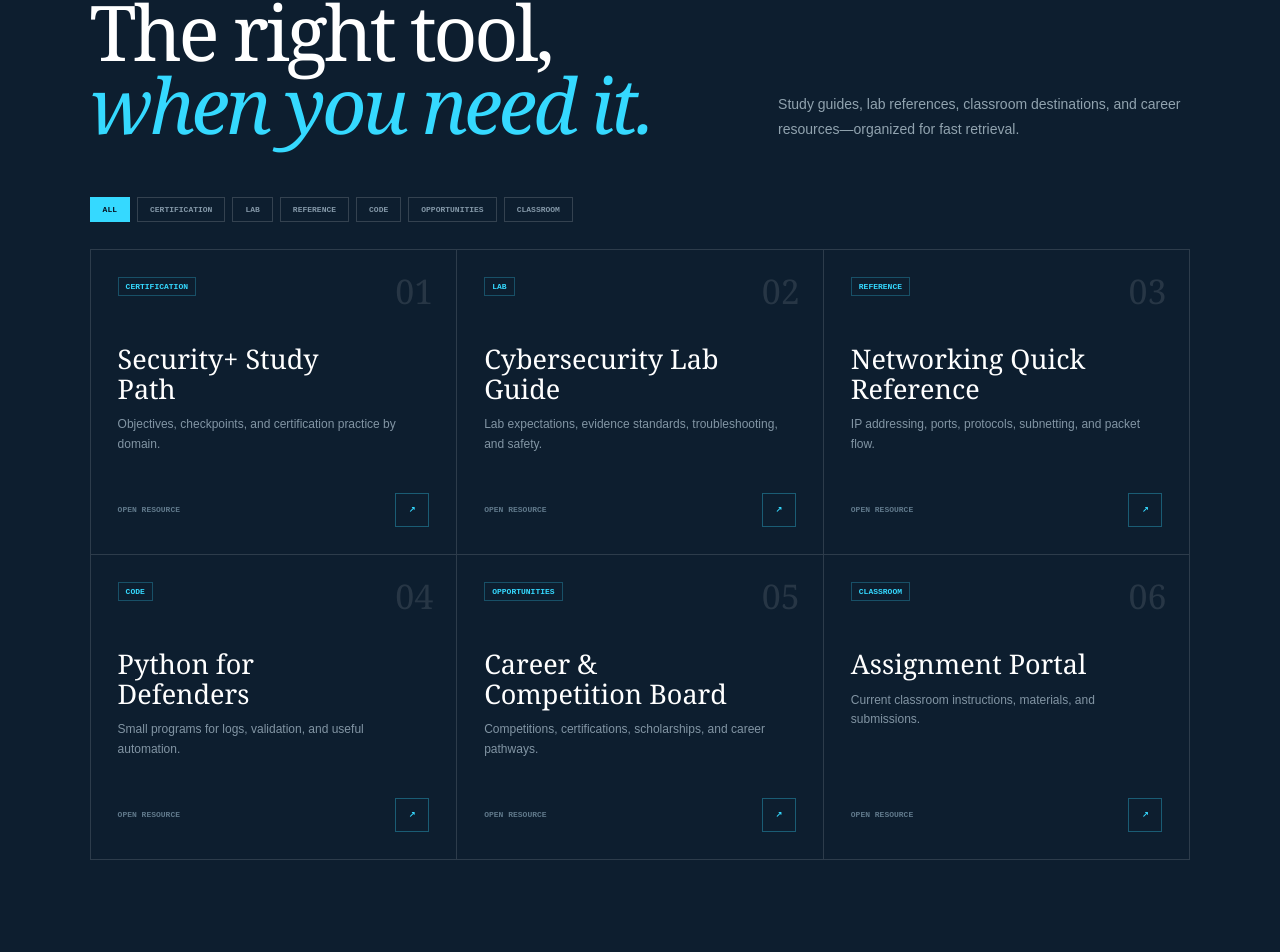
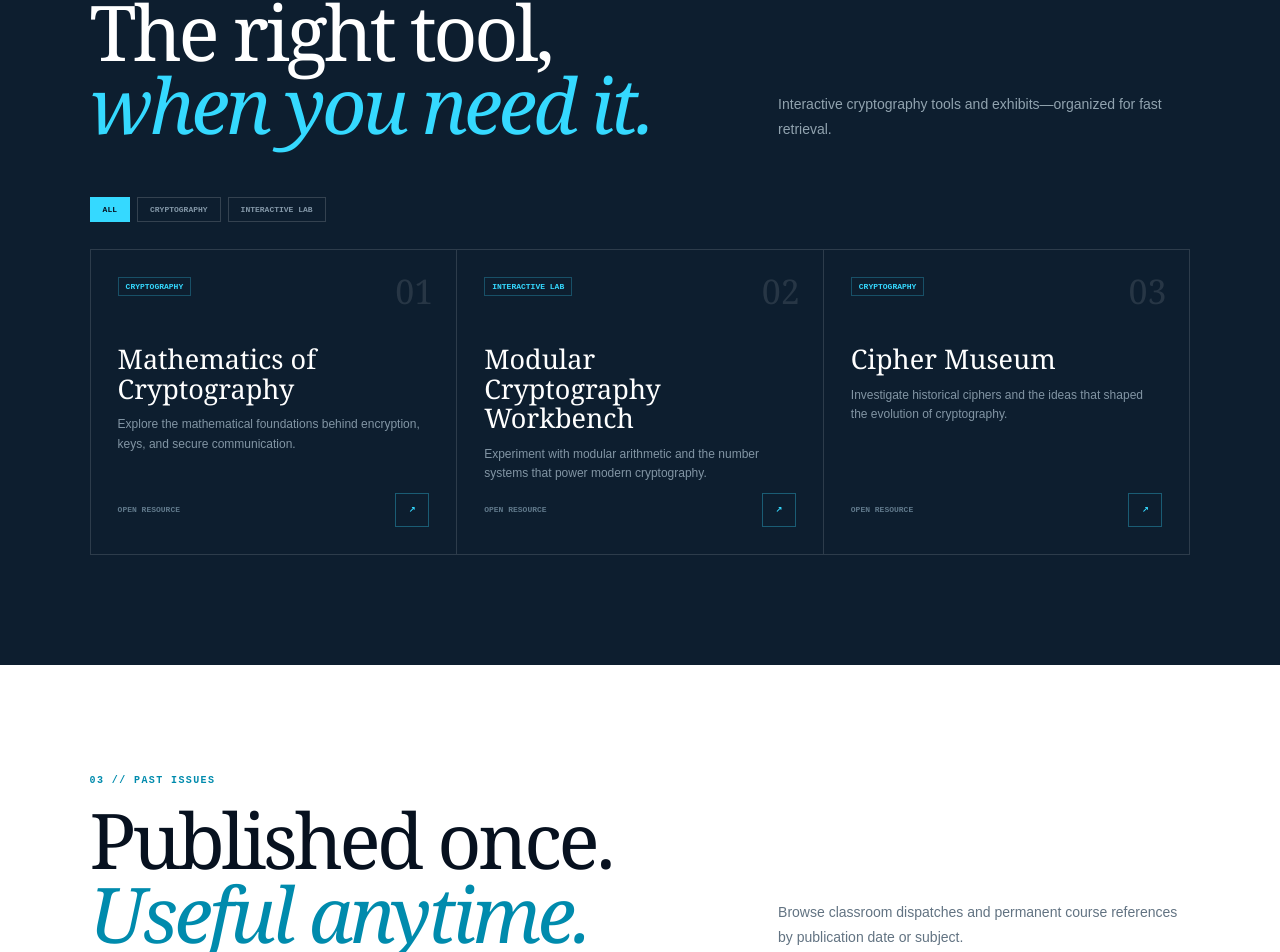
Before and after one commit to Timothy815/cybersecurity101, a Next.js app: page / in a window 1280 px wide. Shown: the part 1957-2909 px from the top of the page. Built offline with nearby package versions, Linux system fonts and the light colour scheme.

Commit message:
Link classroom cryptography resources

```diff
--- a/app/page.tsx
+++ b/app/page.tsx
@@ -6,12 +6,9 @@ import { articles, latestArticles, permanentArticles } from "./lib/articles";
 const currentDispatchPath = "/dispatch/the-human-side-of-cybersecurity";
 
 const resources = [
-  ["Security+ Study Path", "Objectives, checkpoints, and certification practice by domain.", "Certification"],
-  ["Cybersecurity Lab Guide", "Lab expectations, evidence standards, troubleshooting, and safety.", "Lab"],
-  ["Networking Quick Reference", "IP addressing, ports, protocols, subnetting, and packet flow.", "Reference"],
-  ["Python for Defenders", "Small programs for logs, validation, and useful automation.", "Code"],
-  ["Career & Competition Board", "Competitions, certifications, scholarships, and career pathways.", "Opportunities"],
-  ["Assignment Portal", "Current classroom instructions, materials, and submissions.", "Classroom"],
+  ["Mathematics of Cryptography", "Explore the mathematical foundations behind encryption, keys, and secure communication.", "Cryptography", "https://timothy815.github.io/Mathematics_of_Cryptography/index.html"],
+  ["Modular Cryptography Workbench", "Experiment with modular arithmetic and the number systems that power modern cryptography.", "Interactive Lab", "https://timothy815.github.io/Modular_crypto_worksbench/"],
+  ["Cipher Museum", "Investigate historical ciphers and the ideas that shaped the evolution of cryptography.", "Cryptography", "https://timothy815.github.io/cipher-museum/#/"],
 ];
 const terms = [
   ["Attack surface", "Every point where an unauthorized user could try to enter, affect, or extract data from a system.", "Risk"],
@@ -35,7 +32,7 @@ export default function Home(){
   const shownTerms=terms.filter(t=>t.join(" ").toLowerCase().includes(wordQuery.toLowerCase()));
   const results=useMemo(()=>{
     const q=query.trim().toLowerCase(); if(!q)return [];
-    return [...articles.map(article=>[article.kind,article.title,article.subtitle,article.href]),...resources.map(r=>["Resource",r[0],r[1],"#resources"]),...terms.map(t=>["Word wall",t[0],t[1],"#word-wall"])].filter(r=>r.join(" ").toLowerCase().includes(q)).slice(0,6);
+    return [...articles.map(article=>[article.kind,article.title,article.subtitle,article.href]),...resources.map(r=>["Resource",r[0],r[1],r[3]]),...terms.map(t=>["Word wall",t[0],t[1],"#word-wall"])].filter(r=>r.join(" ").toLowerCase().includes(q)).slice(0,6);
   },[query]);
   return <main id="top">
     <header><a className="brand" href="#top"><Logo/><span><strong>CYBER / CLASSROOM</strong><small>Student operations hub</small></span></a><nav aria-label="Primary navigation"><a href="#dispatch">Dispatch</a><a href="#resources">Resources</a><a href="#articles">Articles</a><a href="#word-wall">Word wall</a></nav><a className="portal" href="https://classroom.google.com/h/tv" target="_blank" rel="noreferrer">Class portal ↗</a></header>
@@ -50,7 +47,7 @@ export default function Home(){
       <article className="dispatch-main"><div className="meta"><span>Latest edition</span><span>August 2026</span><span>9 min read</span></div><h3>The Human Side of Cybersecurity</h3><p>Many successful intrusions begin with a message, a phone call, or a person who appears to belong. This dispatch examines how attackers shape trust—and how slowing down, verifying, and reporting can break their control.</p><div className="steps"><div><b>01</b><p><strong>Pause</strong>Notice urgency, fear, authority, and other pressure.</p></div><div><b>02</b><p><strong>Verify</strong>Confirm unusual requests through a separate trusted channel.</p></div><div><b>03</b><p><strong>Report</strong>Give defenders the evidence they need to see the larger pattern.</p></div></div><Link className="dark-button" href={currentDispatchPath}>Read full dispatch →</Link></article>
       <aside className="radar"><p className="label">On the radar</p><div className="latest-links">{latestArticles.map((article,index)=><Link href={article.href} key={article.slug}><span>{String(index+1).padStart(2,"0")}</span><p><strong>{article.title}</strong><small>{article.subject}{" // "}{article.publishedLabel}</small></p></Link>)}</div><div className="radar-links"><small>Permanent references</small>{permanentArticles.map(article=><Link href={article.href} key={article.slug}>{article.title}<span aria-hidden="true">→</span></Link>)}</div><Link href="/articles">Browse all past issues →</Link></aside>
     </div></section>
-    <section className="section resources" id="resources"><div className="section-head light"><div><p className="label">02 // Resource vault</p><h2>The right tool,<br/><em>when you need it.</em></h2></div><p>Study guides, lab references, classroom destinations, and career resources—organized for fast retrieval.</p></div><div className="filters" aria-label="Filter resources">{tags.map(tag=><button key={tag} className={filter===tag?"active":""} aria-pressed={filter===tag} onClick={()=>setFilter(tag)}>{tag}</button>)}</div><div className="resource-grid">{shownResources.map((r,i)=><article key={r[0]}><span className="number">{String(i+1).padStart(2,"0")}</span><small>{r[2]}</small><h3>{r[0]}</h3><p>{r[1]}</p><div><span>Open resource</span><button aria-label={`Open ${r[0]}`}>↗</button></div></article>)}</div></section>
+    <section className="section resources" id="resources"><div className="section-head light"><div><p className="label">02 // Resource vault</p><h2>The right tool,<br/><em>when you need it.</em></h2></div><p>Interactive cryptography tools and exhibits—organized for fast retrieval.</p></div><div className="filters" aria-label="Filter resources">{tags.map(tag=><button key={tag} className={filter===tag?"active":""} aria-pressed={filter===tag} onClick={()=>setFilter(tag)}>{tag}</button>)}</div><div className="resource-grid">{shownResources.map((r,i)=><article key={r[0]}><span className="number">{String(i+1).padStart(2,"0")}</span><small>{r[2]}</small><h3>{r[0]}</h3><p>{r[1]}</p><div><a className="resource-link" href={r[3]} target="_blank" rel="noreferrer"><span>Open resource</span><b aria-hidden="true">↗</b></a></div></article>)}</div></section>
     <section className="section readings" id="articles"><div className="section-head"><div><p className="label">03 // Past issues</p><h2>Published once.<br/><em>Useful anytime.</em></h2></div><p>Browse classroom dispatches and permanent course references by publication date or subject.</p></div><div className="reading-list">{articles.map((article,i)=><article key={article.slug}><span className="reading-no">0{i+1}</span><div><small>{article.subject}{" // "}{article.publishedLabel}</small><h3>{article.title}</h3><p>{article.subtitle}</p></div><Link href={article.href}>Read article →</Link></article>)}</div><Link className="archive-cta dark-button" href="/articles">Browse the full archive →</Link></section>
     <section className="section glossary" id="word-wall"><div className="glossary-intro"><p className="label">04 // Digital word wall</p><h2>Build your<br/><em>cyber vocabulary.</em></h2><p>Precise language leads to precise thinking. Search the terms we use in class and connect each one to its larger domain.</p><label className="word-search"><span className="sr-only">Search word wall</span><input type="search" placeholder="Search a term or domain…" value={wordQuery} onChange={e=>setWordQuery(e.target.value)}/><span>⌕</span></label><div className="alphabet">{"ABCDEFGHIJKLMNOPQRSTUVWXYZ".split("").map(l=><span className={terms.some(t=>t[0].startsWith(l))?"on":""} key={l}>{l}</span>)}</div></div><div className="terms" aria-live="polite">{shownTerms.map(t=><article key={t[0]}><div><h3>{t[0]}</h3><small>{t[2]}</small></div><p>{t[1]}</p></article>)}{!shownTerms.length&&<p>No matching terms. Try another keyword.</p>}</div></section>
     <section className="closing"><div><p className="label">Need a starting point?</p><h2>Check the latest dispatch.<br/>Then check the evidence.</h2></div><a className="dark-button" href="#top">Return to mission control ↑</a></section>
```
Also changed, not shown: app/globals.css.
